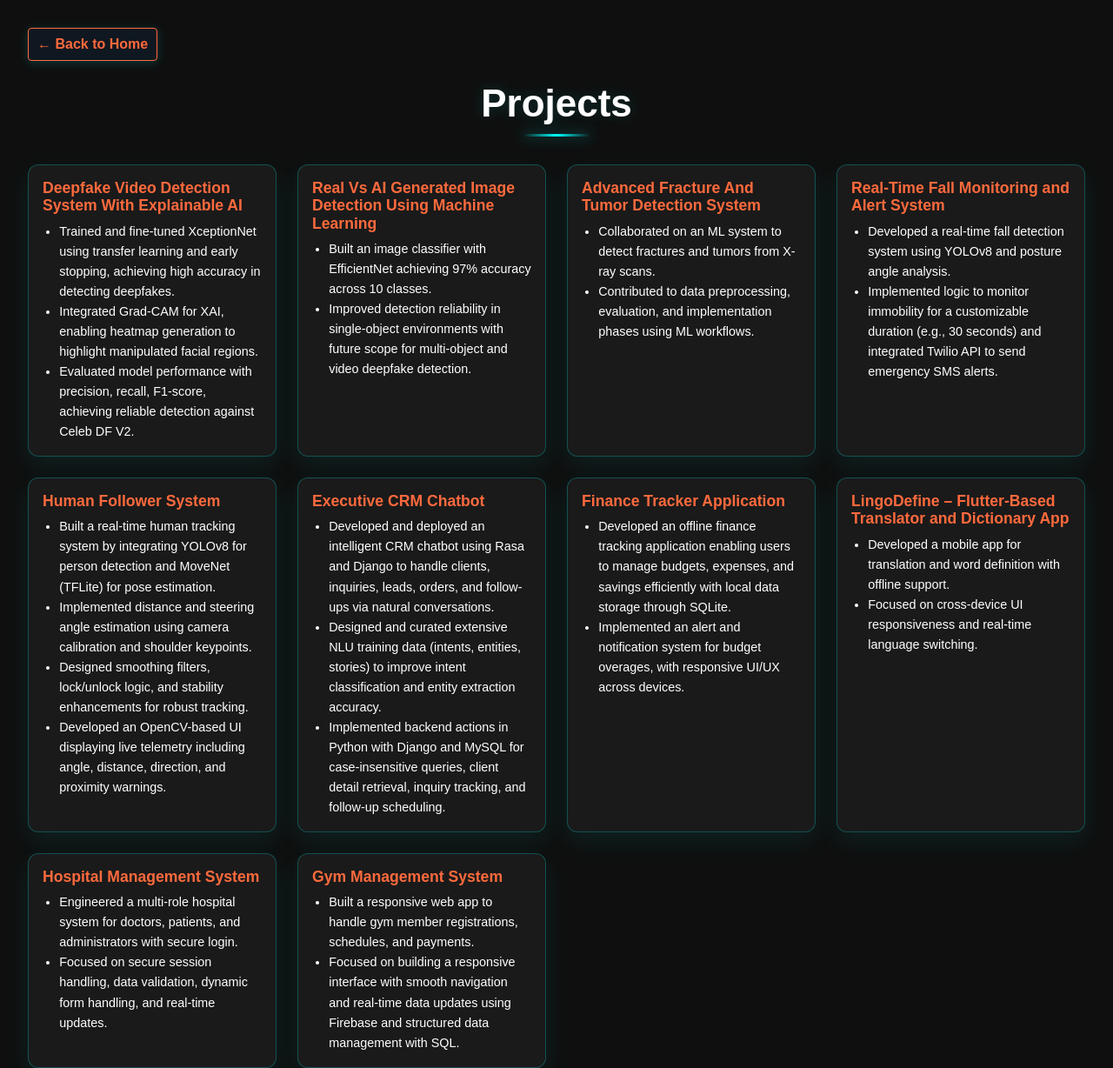
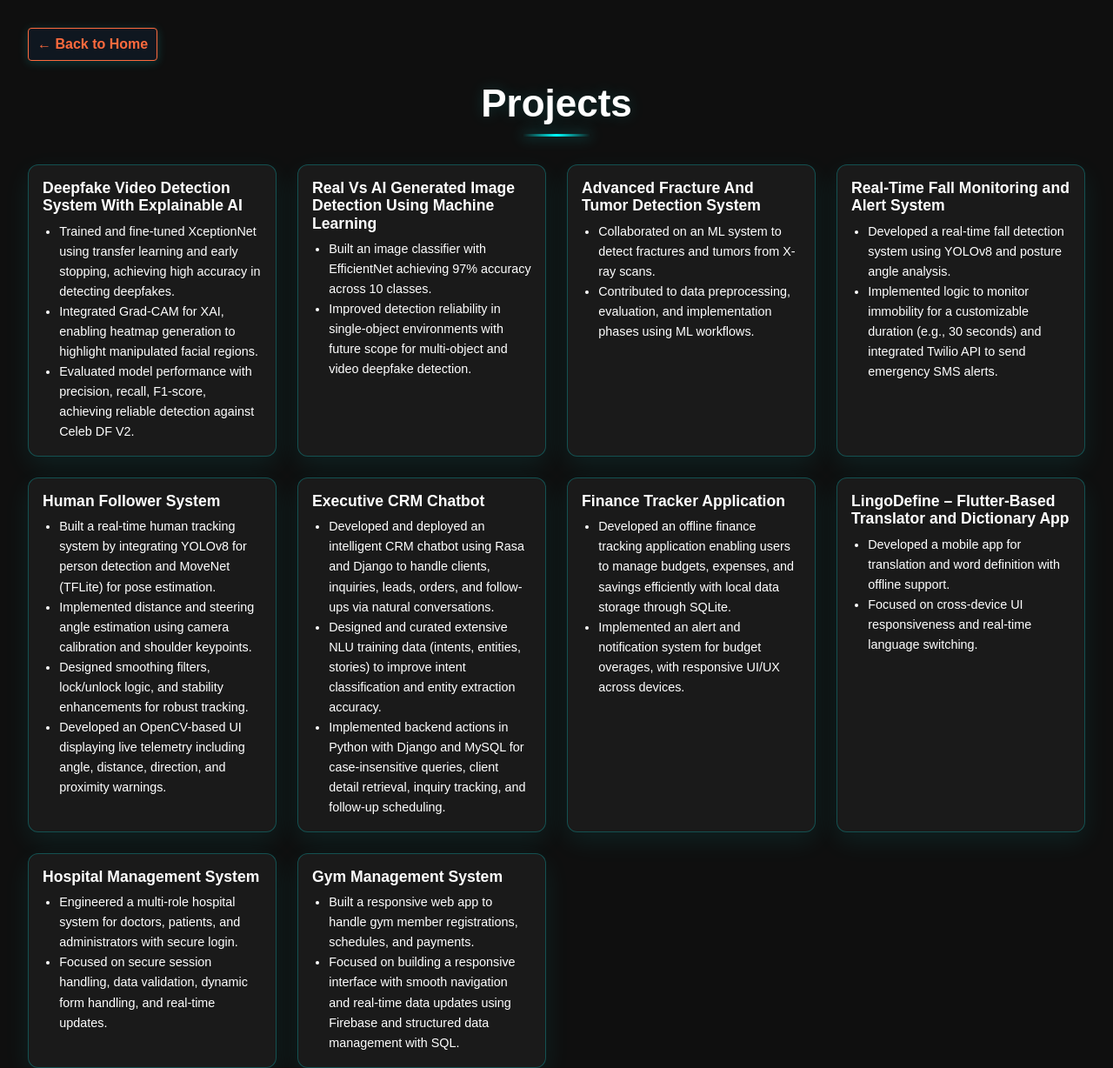
Before and after one commit to addy16-darsh/portfolio, a Flask app: page /projects in a window 1280 px wide. Shown: the whole page at 87% size. Run offline with Flask 3, Linux system fonts and the light colour scheme.

Commit message:
Update projects.html

```diff
--- a/templates/projects.html
+++ b/templates/projects.html
@@ -6,7 +6,7 @@
   <link rel="stylesheet" href="{{ url_for('static', filename='css/style.css') }}">
   <style>
     body { font-family: Arial, sans-serif; background-color: #0f0f0f; color: #fff; margin:0; padding:2rem; }
-    h2 { text-align:center; margin-bottom:2rem; color:#fff; }
+    h2 { text-align:center; margin-bottom:2rem; color:#fff; } /* Main title white */
     .grid { display: grid; grid-template-columns: repeat(auto-fit, minmax(250px, 1fr)); gap: 1.5rem; }
     .card {
       background: #1a1a1a; border-radius: 12px; overflow: hidden; cursor: pointer;
@@ -15,7 +15,7 @@
       transition: transform 0.2s, box-shadow 0.2s;
     }
     .card:hover { transform: scale(1.03); box-shadow: 0 0 15px #ff6a3d; }
-    .card h3 { margin:0 0 0.5rem 0; color:#ff6a3d; font-size:1.1rem; }
+    .card h3 { margin:0 0 0.5rem 0; color:#fff; font-size:1.1rem; } /* Card headings white */
     .card ul { margin:0; padding-left:1.2rem; list-style: disc; font-size:0.9rem; color:#fff; }
     .modal { display:none; position:fixed; top:0; left:0; width:100%; height:100%; background:rgba(0,0,0,0.95); justify-content:center; align-items:center; z-index:10; overflow:auto; opacity:0; transition: opacity 0.3s ease; }
     .modal.show { display:flex; opacity:1; }
@@ -31,7 +31,6 @@
     .next { right:5px; }
     .back-btn { display:inline-block; margin-bottom:1.5rem; color:#ff6a3d; border:1px solid #ff6a3d; padding:5px 10px; border-radius:4px; text-decoration:none; }
     .back-btn:hover { background:#ff6a3d; color:#fff; }
-    /* Tech stack badges */
     .stack-badge { display:inline-block; background:#ff6a3d; color:#000; padding:3px 8px; margin:3px; border-radius:4px; font-size:0.9rem; }
 
     /* Completely native scrollbars */
@@ -73,17 +72,14 @@
     <div class="modal-content">
       <button class="close-btn" onclick="closeModal()">× Close</button>
 
-      <!-- Gallery -->
       <div id="gallery-container" class="gallery-container" style="display:none;">
         <img id="gallery-img" src="" alt="Project Image">
         <button class="gallery-nav prev" onclick="prevImage()">&#10094;</button>
         <button class="gallery-nav next" onclick="nextImage()">&#10095;</button>
       </div>
 
-      <!-- Single Image -->
       <img id="single-img" src="" alt="Project Image" style="display:none;">
 
-      <!-- Video -->
       <video id="project-video" controls style="display:none;">
         <source id="video-src" src="" type="video/mp4">
         Your browser does not support the video tag.
@@ -108,10 +104,8 @@
       const proj = projects[index];
       document.getElementById("project-modal").classList.add("show");
 
-      // Title
       document.getElementById("modal-title").textContent = proj.title;
 
-      // Description / Details
       const descEl = document.getElementById("modal-description");
       descEl.innerHTML = "";
       if (proj.details && proj.details.length > 0) {
@@ -126,7 +120,6 @@
         descEl.textContent = proj.description;
       }
 
-      // Tech Stack
       const stackEl = document.getElementById("modal-stack");
       stackEl.innerHTML = "";
       if (proj.stack && proj.stack.length > 0) {
@@ -138,24 +131,20 @@
         });
       }
 
-      // Reset displays
       document.getElementById("single-img").style.display = "none";
       document.getElementById("gallery-container").style.display = "none";
       document.getElementById("project-video").style.display = "none";
 
-      // Images
       if (proj.img && proj.img.length === 1) {
         document.getElementById("single-img").src = `/static/${proj.img[0]}`;
         document.getElementById("single-img").style.display = "block";
-      }
-      else if (proj.img && proj.img.length > 1) {
+      } else if (proj.img && proj.img.length > 1) {
         currentGallery = proj.img;
         galleryCurrentIndex = 0;
         document.getElementById("gallery-img").src = `/static/${currentGallery[0]}`;
         document.getElementById("gallery-container").style.display = "block";
       }
 
-      // Video
       if (proj.video) {
         document.getElementById("video-src").src = `/static/${proj.video}`;
         const videoEl = document.getElementById("project-video");
@@ -183,13 +172,11 @@
       }
     }
 
-    // Close modal on outside click
     window.addEventListener('click', (e) => {
       const modal = document.getElementById("project-modal");
       if (e.target === modal) closeModal();
     });
 
-    // Close modal on Escape
     window.addEventListener('keydown', (e) => {
       if (e.key === "Escape") closeModal();
     });
```
